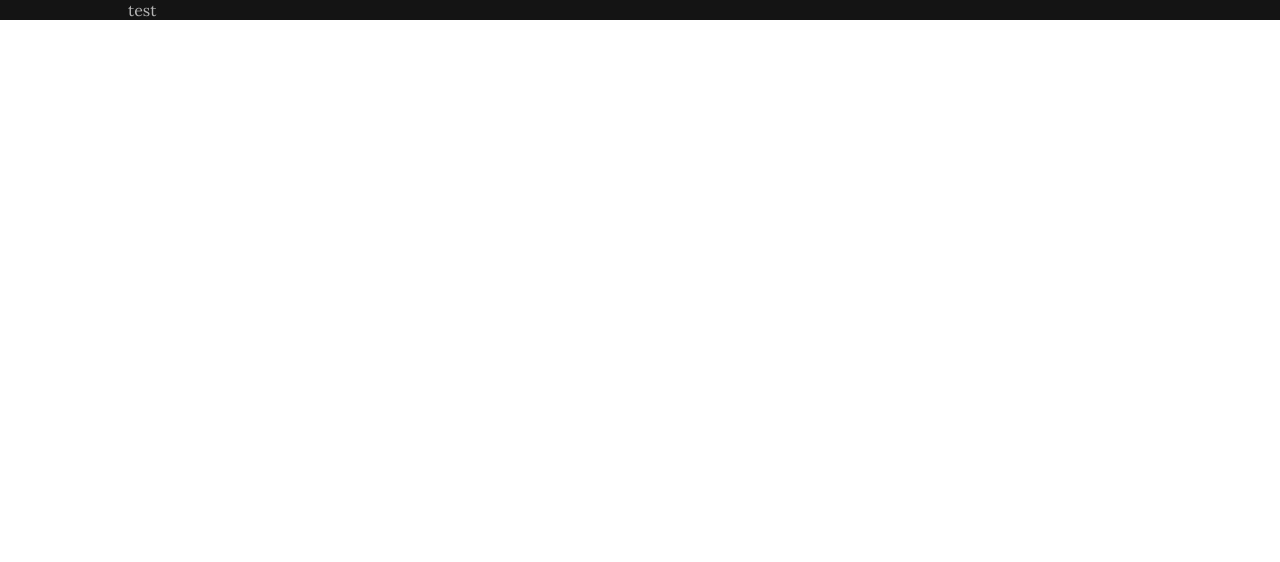
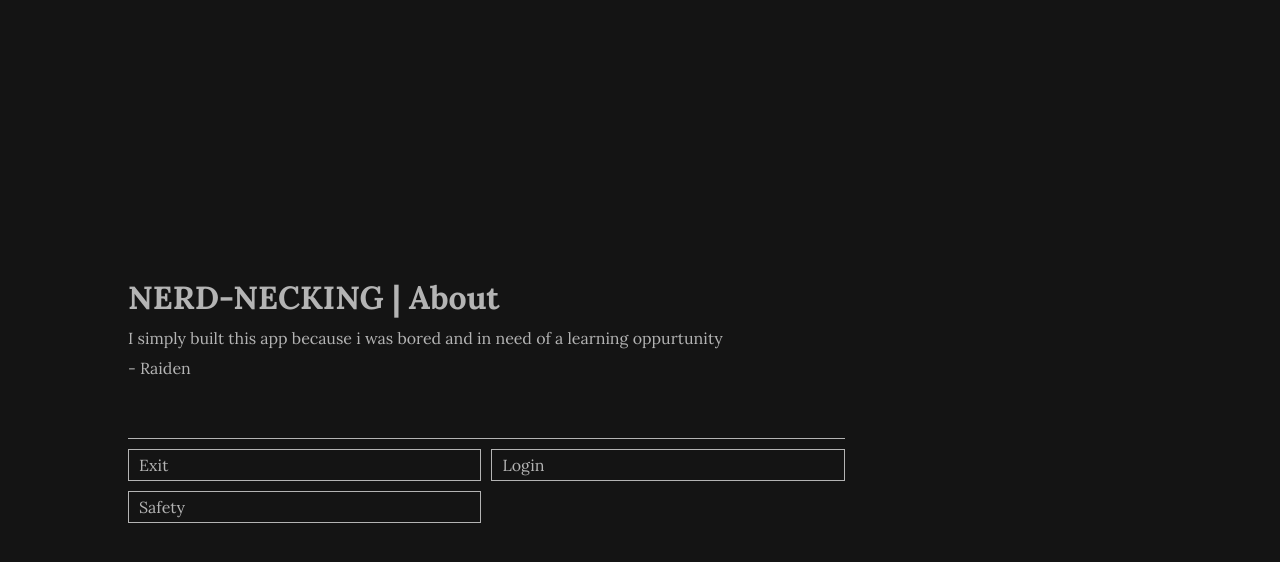
Before and after one commit to raidenfernando1/nerd-necking, a React (Vite) app: page /about in a window 1280 px wide. Shown: the top 562 px of the page. Built offline with nearby package versions, Linux system fonts and the light colour scheme.

Commit message:
added about page

```diff
--- a/src/pages/About.tsx
+++ b/src/pages/About.tsx
@@ -1,11 +1,44 @@
 import styled from "styled-components";
+import Navbar from "../components/Navbar";
 
-const Container = {
-  Container: styled.main``,
-};
+const Container = styled.main`
+  height: 100dvh;
+`;
+
+const Wrapper = styled.div`
+  height: 100%;
+  width: 70%;
+  display: flex;
+  flex-direction: column;
+  justify-content: center;
+  gap: 10px;
+
+  @media (max-width: 500px) {
+    width: 100%;
+  }
+`;
 
 const About = () => {
-  return <Container.Container>test</Container.Container>;
+  return (
+    <Container>
+      <Wrapper>
+        <h1>NERD-NECKING | About</h1>
+        <p>
+          I simply built this app because i was bored and in need of a learning
+          oppurtunity
+        </p>
+
+        <p>- Raiden</p>
+        <Navbar
+          navItems={[
+            { name: "Exit", path: "/" },
+            { name: "Login", path: "/login" },
+            { name: "Safety", path: "/safety" },
+          ]}
+        />
+      </Wrapper>
+    </Container>
+  );
 };
 
 export default About;
--- a/src/pages/Login.tsx
+++ b/src/pages/Login.tsx
@@ -9,11 +9,7 @@ const Login = () => {
       <LoginContainer>
         <h1>LOGIN NOW</h1>
         <InputFields>
-          <LoginButton
-            provider="google"
-            icon="google"
-            name="Login / Sign up with google."
-          />
+          <LoginButton provider="google" icon="google" name="Google" />
         </InputFields>
         <Navbar
           navItems={[
```
